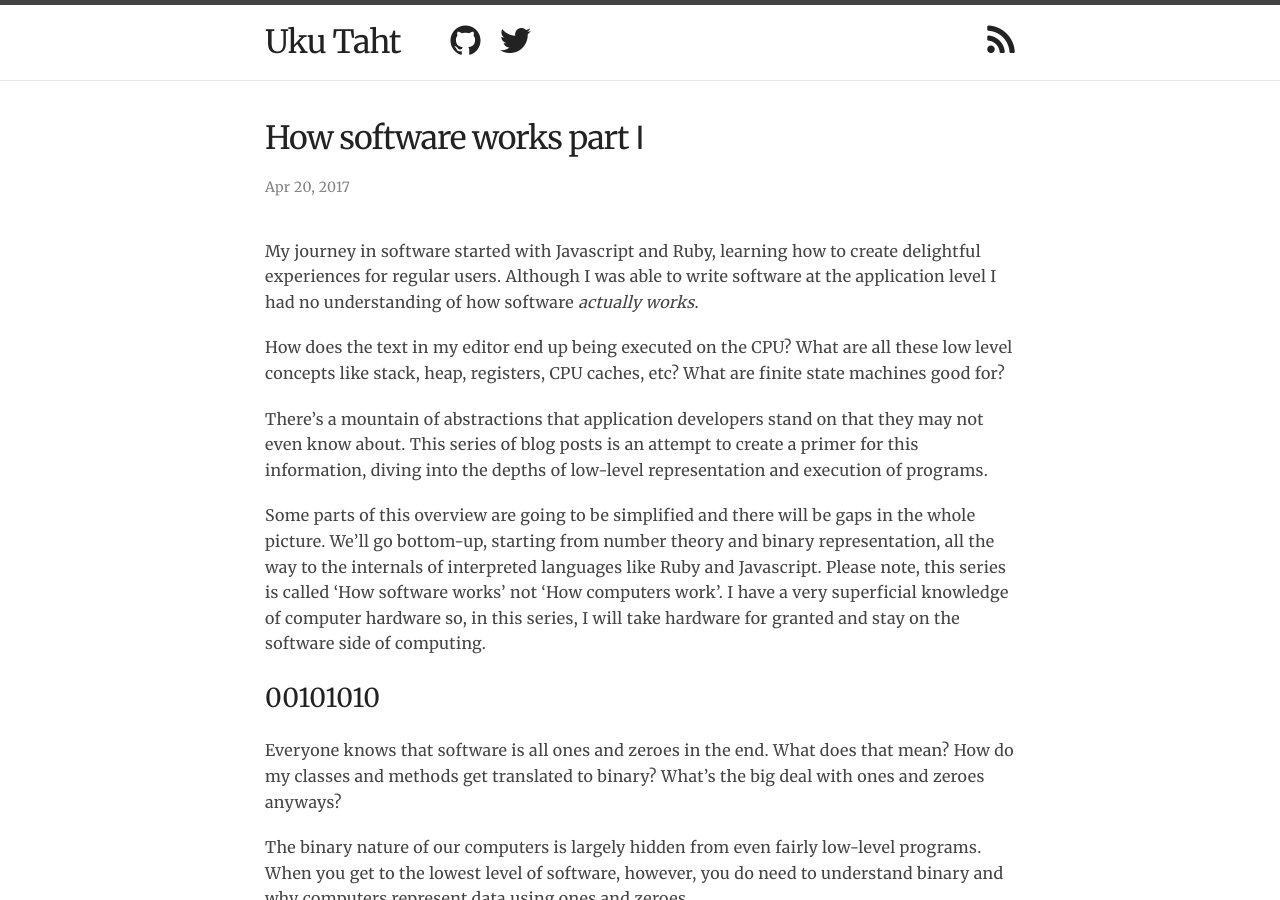
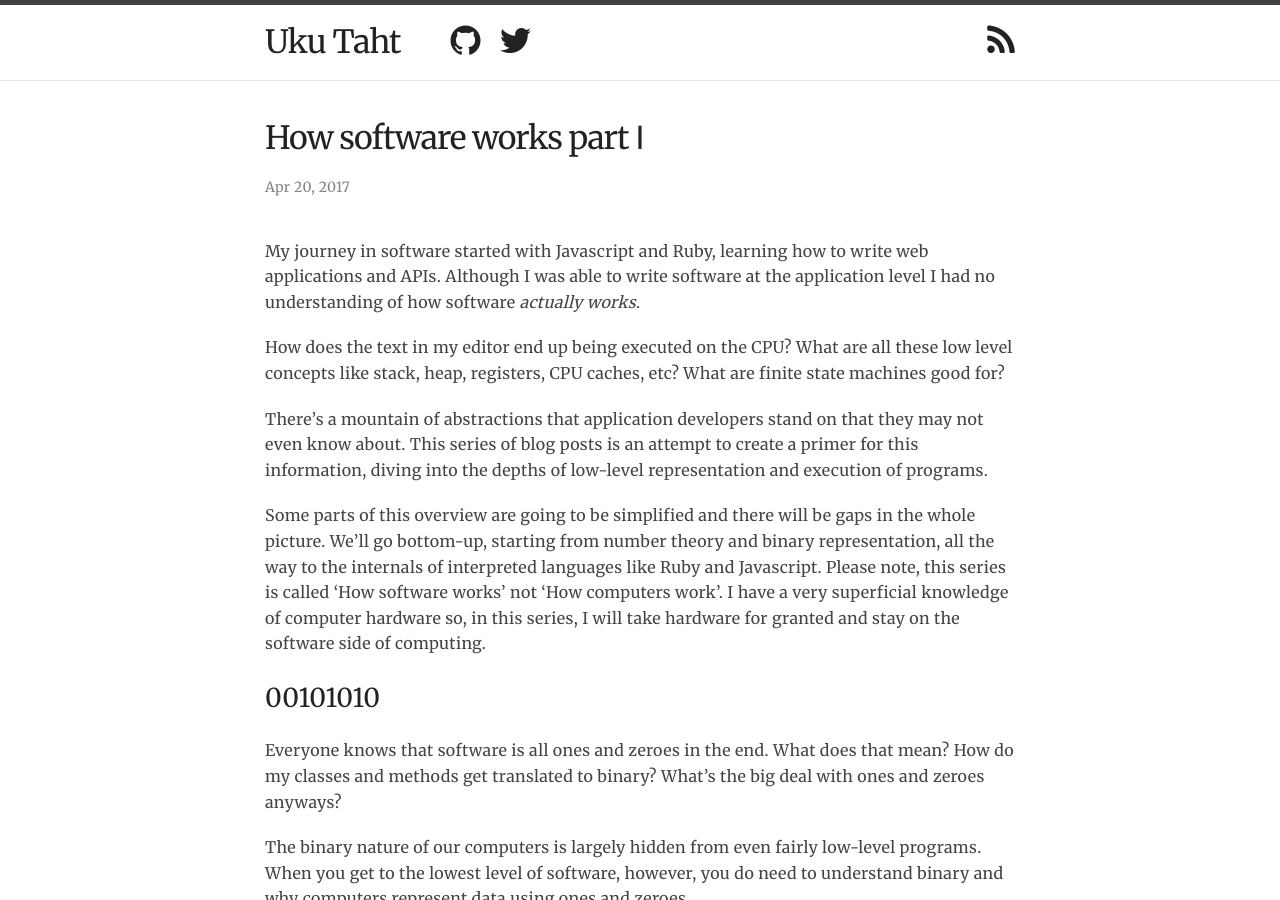
Before and after one commit to ukutaht/blog, a Jekyll site: the page built from _posts/2017-04-20-how-software-works-part1.md, in a window 1280 px wide and 900 px high. Built offline with Jekyll 4.4.1, drawn with Linux system fonts in a browser that asks for light colours; nearby versions of some CDN libraries.

Commit message:
Clarify sentence

```diff
--- a/_posts/2017-04-20-how-software-works-part1.md
+++ b/_posts/2017-04-20-how-software-works-part1.md
@@ -3,7 +3,7 @@ layout: post
 title: "How software works part Ⅰ"
 ---
 
-My journey in software started with Javascript and Ruby, learning how to create delightful experiences for regular users. Although I was able to write software at the application level I had no understanding of how software _actually works_.
+My journey in software started with Javascript and Ruby, learning how to write web applications and APIs. Although I was able to write software at the application level I had no understanding of how software _actually works_.
 
 How does the text in my editor end up being executed on the CPU? What are all these low level concepts like stack, heap, registers, CPU caches, etc? What are finite state machines good for?
 
```
